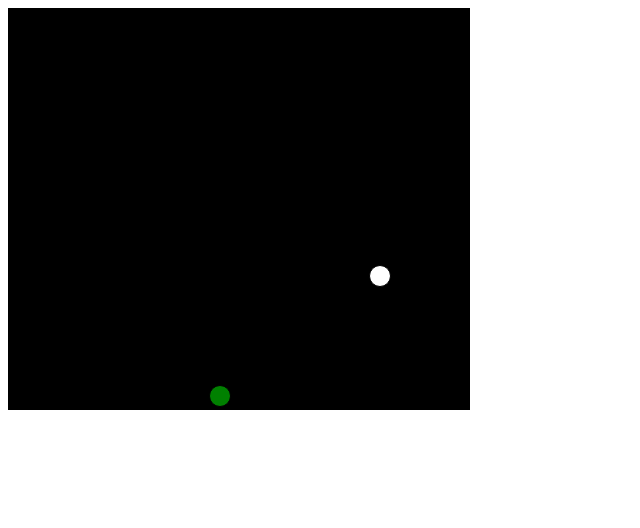
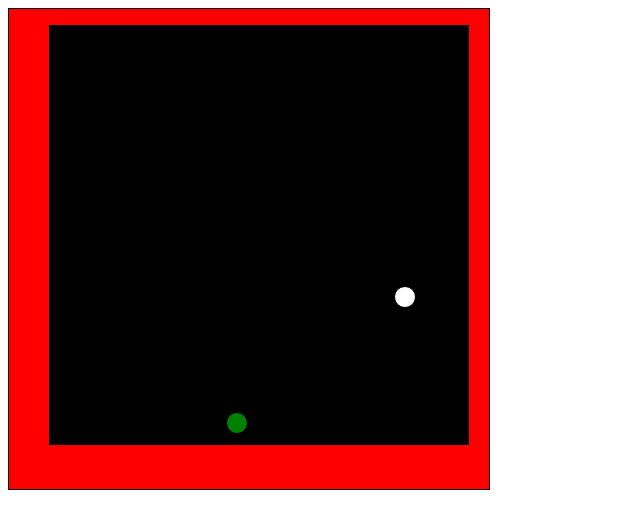
Before and after one commit to ptascio/Bowling-in-Space, a plain HTML site: page index.html in a window 1280 px wide. Shown: the whole page, without its empty margins (0-640 px from the left). Drawn offline with Linux system fonts and the light colour scheme.

Commit message:
Start style board

```diff
--- a/main.css
+++ b/main.css
@@ -1,21 +1,29 @@
 #root {
-  height: 400px;
-  width: 460px;
+  height: 480px;
+  width: 480px;
+  background: red;
   border: 1px solid #000;
-  background: #000;
 }
 
 
 ul {
   list-style: none;
+  height: 440px;
+  width: 440px;
 }
 
 li {
   float: left;
   width: 40px;
   height: 40px;
+  background: #000;
+  border: 1px solid #000;
+}
 
+#movingPiece {
+  margin: 8px;
 }
+
 
 lil-chr {
   width: 20px;
```
